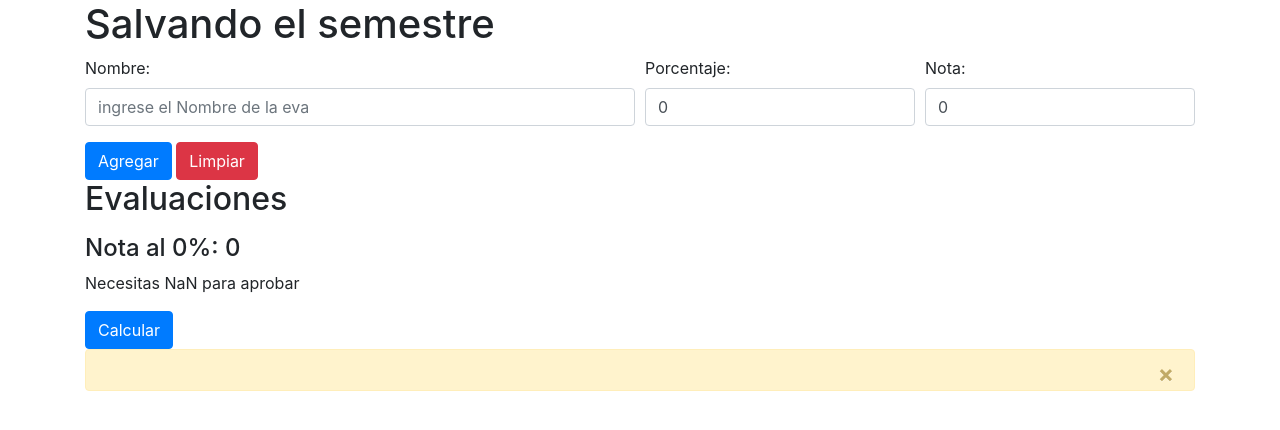
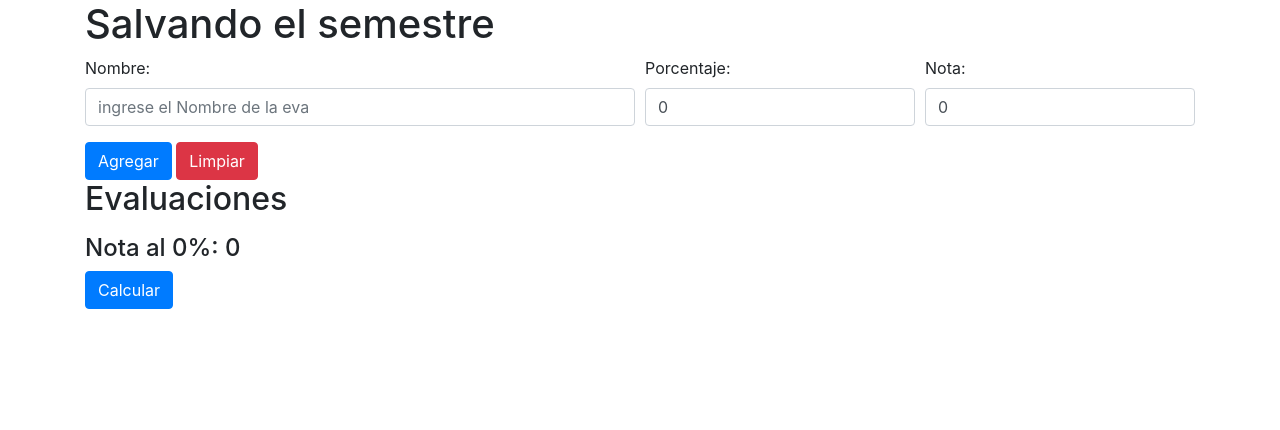
Before and after one commit to PatrickSpace/SalvandoElSemestre, a plain HTML site: page index.html in a window 1280 px wide. Drawn offline with nearby package versions, Linux system fonts and the light colour scheme.

Commit message:
calculando

```diff
--- a/index.html
+++ b/index.html
@@ -47,18 +47,11 @@
             </li>
         </ol>
         <h4>Nota al {{sumarPorcentajes}}%: {{sumarNotas}}</h4>
-        <p> Necesitas {{cuantofalta}} para aprobar</p>
+
 
         <button id="btncalcular" class="btn btn-primary" @click="verCuantoFalta">Calcular</button>
 
-        <div class="alert alert-warning alert-dismissible fade show" id="alertanota" role="alert">
-            <p>
 
-            </p>
-            <button type="button" class="close" data-dismiss="alert" aria-label="Close">
-                <span aria-hidden="true">&times;</span>
-            </button>
-        </div>
 
 
 
```
